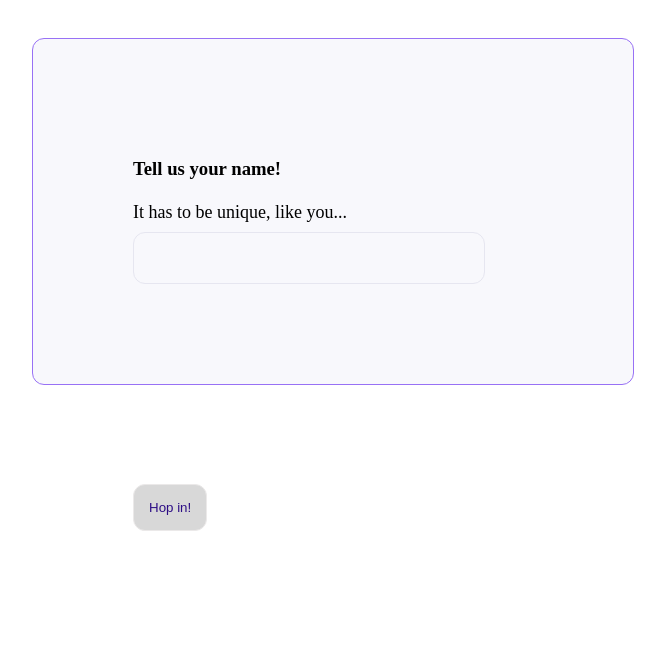
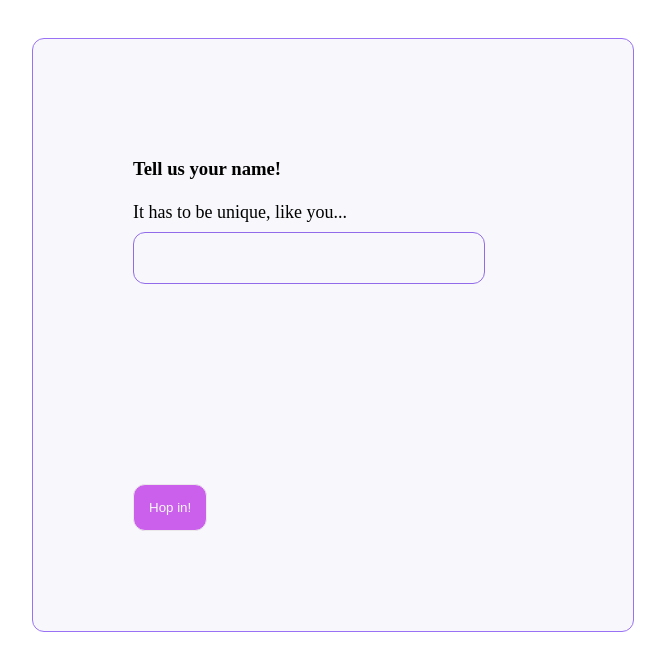
Before and after one commit to kgoedecke/magicul-challenge-frontend, a Next.js app: page / in a window 1280 px wide. Shown: the top 670 px of the page, without its empty margins (307-972 px from the left). Built offline with nearby package versions, Linux system fonts and the light colour scheme.

Commit message:
update: Adjusted colors and position for both Button & Input Components

```diff
--- a/src/components/PrimaryButton/index.tsx
+++ b/src/components/PrimaryButton/index.tsx
@@ -9,18 +9,18 @@ interface IPrimaryButton {
 type IProps = IPrimaryButton;
 
 const StyledButton = styled.button`
-  position: absolute;
-  background-color: #d8d8d8;
+  position: relative;
+  background-color: #ca60eb;
   border: 1px solid #ebe9e9;
   padding: 15px;
   margin-top: 200px;
-  color: #2d0d85;
+  color: #f7f7f7;
 
   border-radius: 12px;
 
   &:hover {
     content: '';
-    background: #ebe9e9;
+    background: #cd75e7;
   }
 `;
 
--- a/src/components/TextInput/style.ts
+++ b/src/components/TextInput/style.ts
@@ -19,7 +19,7 @@ export const InputField = styled.input`
   font: 25px Archivo;
 
   border-radius: 12px;
-  border: 1px solid #e6e6f0;
+  border: 1px solid #916bea;
 
   background: #f8f8fc;
   outline: 0;
```
